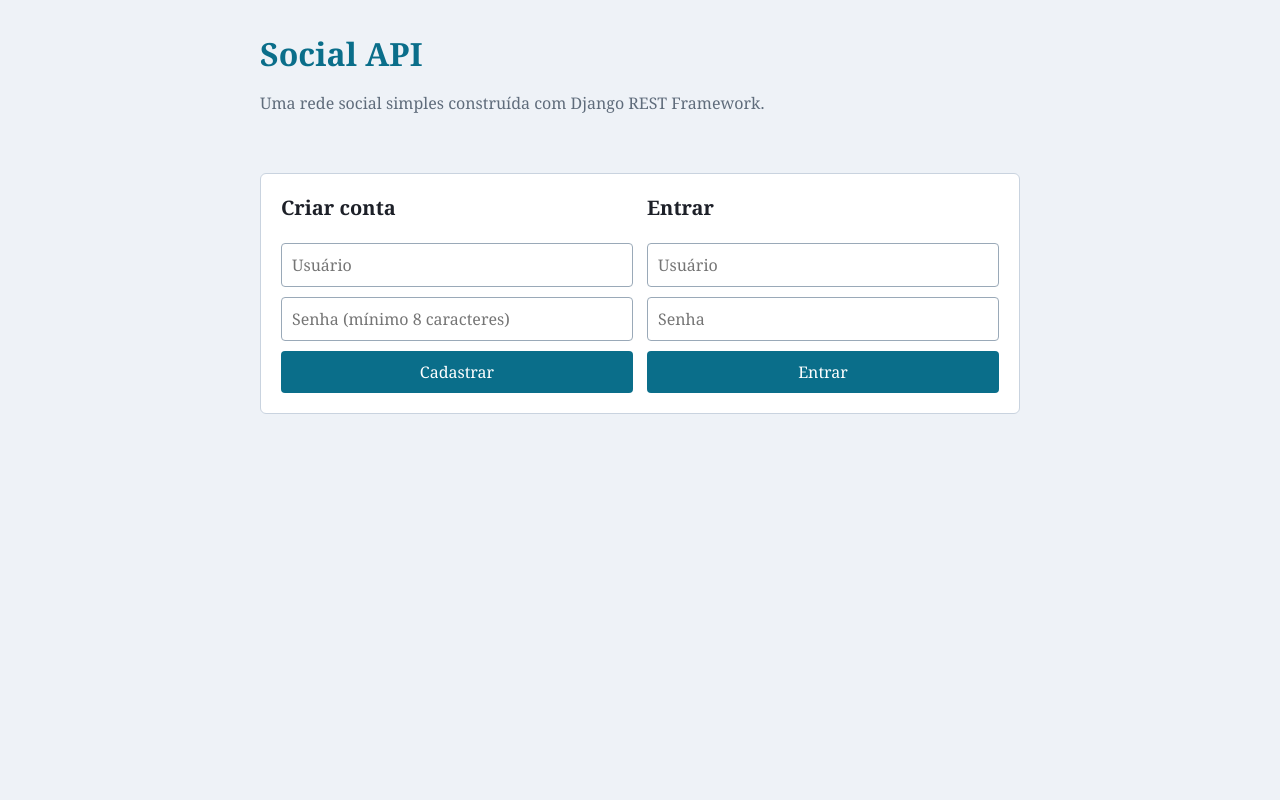
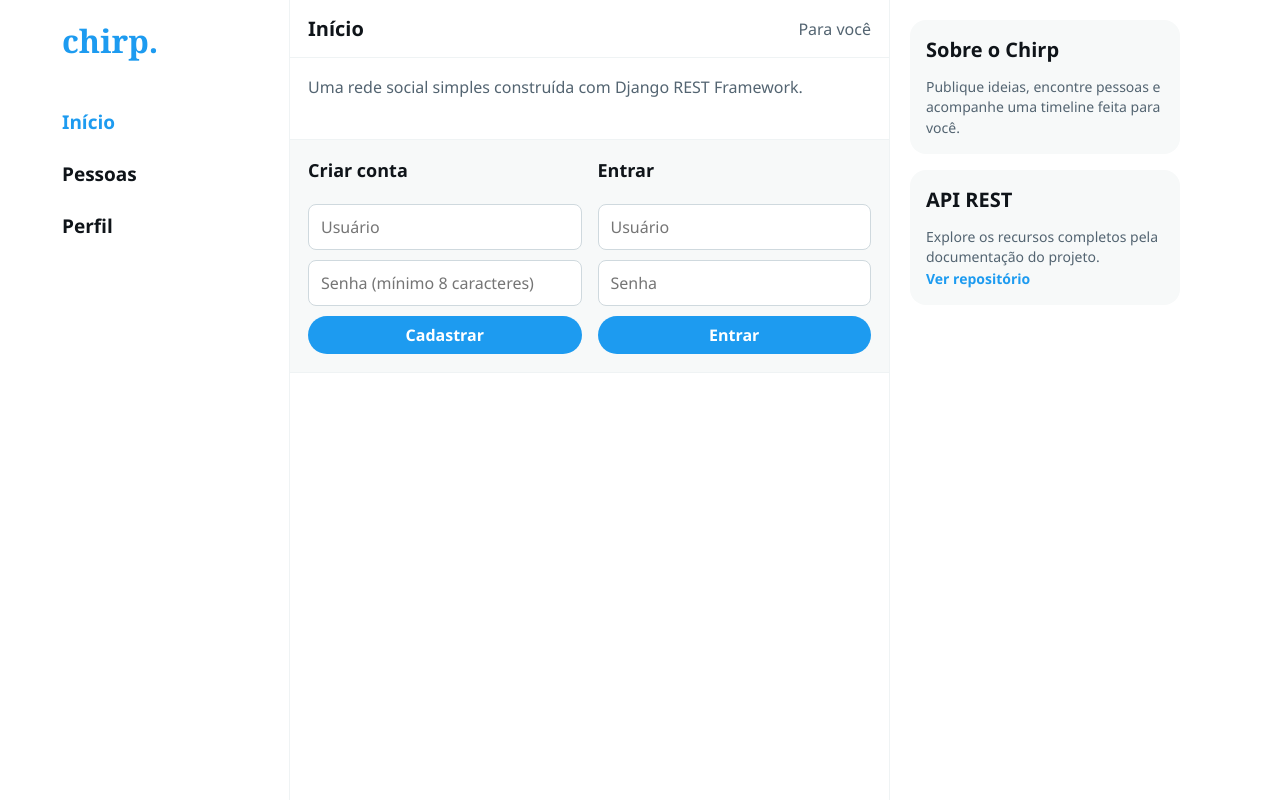
Before and after one commit to RodrigoRiRocha/Integrando-Modelos-e-Serializers-em-Django-Rest-Framework, a Django app: template social/templates/social/home.html in a window 1280 px wide. Run offline with Django 5.2, Linux system fonts and the light colour scheme; the template is opened without the code that fills it, so the values that code supplies are empty.

Commit message:
feat: redesign social interface experience

```diff
--- a/social/templates/social/home.html
+++ b/social/templates/social/home.html
@@ -3,34 +3,78 @@
   <head>
     <meta charset="utf-8">
     <meta name="viewport" content="width=device-width, initial-scale=1">
-    <title>Social API</title>
+    <title>Chirp</title>
     <style>
-      :root { color: #1d2028; background: #eef2f7; font-family: Georgia, serif; }
-      body { margin: 0; }
-      main { max-width: 760px; margin: 0 auto; padding: 32px 20px 56px; }
-      h1 { margin: 0 0 4px; color: #0a6e8a; }
-      h2 { font-size: 20px; margin: 0 0 12px; }
-      p { line-height: 1.5; }
-      section { background: #fff; border: 1px solid #c9d3df; border-radius: 6px; margin: 18px 0; padding: 20px; }
+      :root { color: #0f1419; background: #fff; font-family: "Segoe UI", Helvetica, sans-serif; }
+      * { box-sizing: border-box; }
+      body { margin: 0; background: #fff; }
+      .topbar { display: none; }
+      main { display: grid; grid-template-columns: 250px minmax(0, 600px) 310px; max-width: 1200px; min-height: 100vh; margin: 0 auto; }
+      .rail { border-right: 1px solid #eff3f4; padding: 18px 22px; }
+      .brand { color: #1d9bf0; font-family: Georgia, serif; font-size: 32px; font-weight: 700; margin: 0 0 32px; }
+      .nav-item { display: block; color: #0f1419; font-size: 19px; font-weight: 700; padding: 13px 0; text-decoration: none; }
+      .nav-item[aria-current="page"] { color: #1d9bf0; }
+      .timeline { border-right: 1px solid #eff3f4; min-width: 0; }
+      .timeline-heading { display: flex; align-items: center; justify-content: space-between; padding: 15px 18px; border-bottom: 1px solid #eff3f4; position: sticky; top: 0; background: rgba(255,255,255,.94); backdrop-filter: blur(12px); z-index: 2; }
+      h1 { font-size: 20px; margin: 0; letter-spacing: 0; }
+      h2 { font-size: 18px; margin: 0 0 12px; }
+      p { line-height: 1.45; }
+      section { border-bottom: 1px solid #eff3f4; padding: 18px; }
+      .intro { color: #536471; margin: 0; }
+      #status { color: #1d9bf0; min-height: 22px; margin: 0; font-size: 14px; font-weight: 700; }
       form { display: grid; gap: 10px; }
-      input, textarea, button { font: inherit; padding: 10px; border-radius: 4px; }
-      input, textarea { border: 1px solid #9aa9b8; }
-      textarea { min-height: 76px; resize: vertical; }
-      button { background: #0a6e8a; border: 0; color: #fff; cursor: pointer; }
-      button:hover { background: #07576e; }
-      .row { display: grid; gap: 14px; grid-template-columns: repeat(2, minmax(0, 1fr)); }
-      .post { border-top: 1px solid #d7dfe8; padding: 14px 0; }
+      input, textarea { width: 100%; border: 1px solid #cfd9de; border-radius: 8px; color: #0f1419; font: inherit; padding: 11px 12px; }
+      input:focus, textarea:focus { border-color: #1d9bf0; outline: 2px solid #d7efff; }
+      textarea { min-height: 98px; resize: vertical; }
+      button { background: #1d9bf0; border: 0; border-radius: 999px; color: #fff; cursor: pointer; font: inherit; font-weight: 700; min-height: 38px; padding: 8px 18px; }
+      button:hover { background: #1a8cd8; }
+      button:focus-visible { outline: 3px solid #8ecdf5; outline-offset: 2px; }
+      .row { display: grid; gap: 16px; grid-template-columns: repeat(2, minmax(0, 1fr)); }
+      #auth-section { background: #f7f9f9; }
+      #profile-section, #people-section { background: #fff; }
+      #post-section { background: #fff; }
+      #post-section button { justify-self: end; }
+      #feed-section { padding-bottom: 0; }
+      #refresh-feed, #refresh-people, #show-following, #show-followers { background: transparent; color: #1d9bf0; min-height: 32px; padding: 4px 0; }
+      #refresh-feed { float: right; margin-top: -42px; }
+      #people-section > button { margin-right: 10px; }
+      .post { border-top: 1px solid #eff3f4; padding: 16px 0; }
       .post:first-child { border-top: 0; }
-      .muted { color: #5f6c7b; }
-      #status { min-height: 24px; font-weight: bold; }
-      @media (max-width: 560px) { .row { grid-template-columns: 1fr; } }
+      .post strong { display: block; font-size: 15px; }
+      .post p { margin: 6px 0 10px; white-space: pre-wrap; }
+      .post small { color: #536471; }
+      .post form { display: flex; flex-direction: row; margin-top: 12px; }
+      .post form input { min-width: 0; }
+      .post button { background: transparent; color: #536471; min-height: 30px; padding: 4px 10px; }
+      .post button:hover { background: #e8f5fd; color: #1d9bf0; }
+      .muted { color: #536471; }
+      .sidebar { padding: 20px; }
+      .sidebar-panel { background: #f7f9f9; border-radius: 16px; margin-bottom: 16px; padding: 16px; }
+      .sidebar-panel h2 { font-size: 20px; }
+      .sidebar-panel p { color: #536471; font-size: 14px; margin-bottom: 0; }
+      .sidebar-panel a { color: #1d9bf0; font-size: 14px; font-weight: 700; text-decoration: none; }
+      @media (max-width: 980px) { main { grid-template-columns: 86px minmax(0, 600px) 280px; } .rail { padding: 18px; } .nav-item { font-size: 0; } .nav-item::first-letter { font-size: 20px; } }
+      @media (max-width: 760px) { .topbar { align-items: center; border-bottom: 1px solid #eff3f4; display: flex; justify-content: space-between; padding: 12px 18px; position: sticky; top: 0; background: #fff; z-index: 3; } .topbar .brand { font-size: 25px; margin: 0; } main { display: block; } .rail, .sidebar { display: none; } .timeline { border: 0; } .timeline-heading { top: 52px; } .row { grid-template-columns: 1fr; } }
     </style>
   </head>
   <body>
+    <header class="topbar">
+      <strong class="brand">chirp.</strong>
+      <span class="muted">Rede social</span>
+    </header>
     <main>
-      <h1>Social API</h1>
-      <p class="muted">Uma rede social simples construída com Django REST Framework.</p>
-      <p id="status" aria-live="polite"></p>
+      <aside class="rail">
+        <p class="brand">chirp.</p>
+        <a class="nav-item" href="#feed-section" aria-current="page">Início</a>
+        <a class="nav-item" href="#people-section">Pessoas</a>
+        <a class="nav-item" href="#profile-section">Perfil</a>
+      </aside>
+      <div class="timeline">
+        <div class="timeline-heading"><h1>Início</h1><span class="muted">Para você</span></div>
+        <section>
+          <p class="intro">Uma rede social simples construída com Django REST Framework.</p>
+          <p id="status" aria-live="polite"></p>
+        </section>
 
       <section id="auth-section">
         <div class="row">
@@ -83,6 +127,18 @@
         <button id="refresh-feed">Atualizar feed</button>
         <div id="feed"><p class="muted">Siga outros perfis pela API para ver suas postagens aqui.</p></div>
       </section>
+      </div>
+      <aside class="sidebar">
+        <div class="sidebar-panel">
+          <h2>Sobre o Chirp</h2>
+          <p>Publique ideias, encontre pessoas e acompanhe uma timeline feita para você.</p>
+        </div>
+        <div class="sidebar-panel">
+          <h2>API REST</h2>
+          <p>Explore os recursos completos pela documentação do projeto.</p>
+          <a href="https://github.com/RodrigoRiRocha/Integrando-Modelos-e-Serializers-em-Django-Rest-Framework" target="_blank" rel="noreferrer">Ver repositório</a>
+        </div>
+      </aside>
     </main>
     <script>
       const api = '/api/social/';
--- a/social/tests.py
+++ b/social/tests.py
@@ -39,7 +39,7 @@ class SocialApiTests(TestCase):
 		response = self.client.get('/api/social/')
 
 		self.assertEqual(response.status_code, status.HTTP_200_OK)
-		self.assertContains(response, 'Social API')
+		self.assertContains(response, 'chirp.')
 
 	def test_profile_can_be_updated_without_changing_all_fields(self):
 		self.authenticate_as(self.alice)
```
